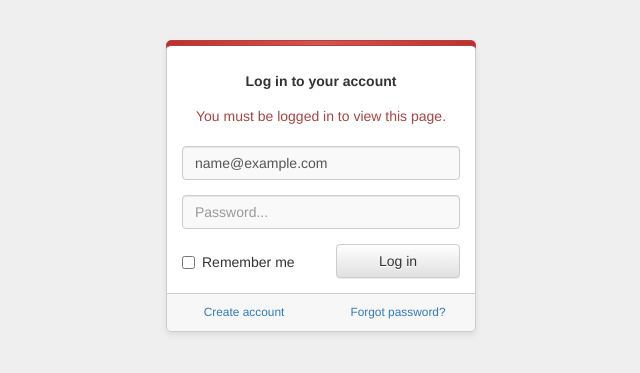
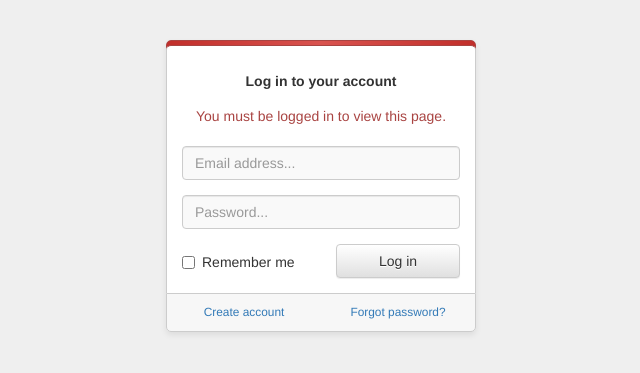
Before and after one commit to roberthodgen/ndb_users, a Python web app: template src/ndb_users/templates/401-unauthorized.html in a window 1280 px wide. Shown: the top 373 px of the page, without its empty margins (319-959 px from the left). Run offline with Jinja, Linux system fonts and the light colour scheme; the template is opened without the code that fills it: most values are stand-ins (such as "Sample title", 1, 10 or a date in 2020); some libraries are stand-ins or nearby versions.

Commit message:
Fixed 401 Unauthorized template
The "Remember me"/extended checkbox did nothing; also removed the {{ email }} placeholder.

```diff
--- a/example/ndb_users/templates/401-unauthorized.html
+++ b/example/ndb_users/templates/401-unauthorized.html
@@ -42,7 +42,7 @@
 
 					<div class="form-group">
 						<label class="visible-xs-block">Email address:</label>
-						<input class="form-control" type="email" name="email" value="{{ email }}" placeholder="Email address...">
+						<input class="form-control" type="email" name="email" placeholder="Email address...">
 					</div>
 
 					<div class="form-group">
@@ -55,7 +55,7 @@
 						<div class="col-md-6">
 							<div class="checkbox">
 								<label>
-									<input type="checkbox" name="remember">
+									<input type="checkbox" value="true" name="extended">
 									Remember me
 								</label>
 							</div>
--- a/src/ndb_users/templates/401-unauthorized.html
+++ b/src/ndb_users/templates/401-unauthorized.html
@@ -42,7 +42,7 @@
 
 					<div class="form-group">
 						<label class="visible-xs-block">Email address:</label>
-						<input class="form-control" type="email" name="email" value="{{ email }}" placeholder="Email address...">
+						<input class="form-control" type="email" name="email" placeholder="Email address...">
 					</div>
 
 					<div class="form-group">
@@ -55,7 +55,7 @@
 						<div class="col-md-6">
 							<div class="checkbox">
 								<label>
-									<input type="checkbox" name="remember">
+									<input type="checkbox" value="true" name="extended">
 									Remember me
 								</label>
 							</div>
```
